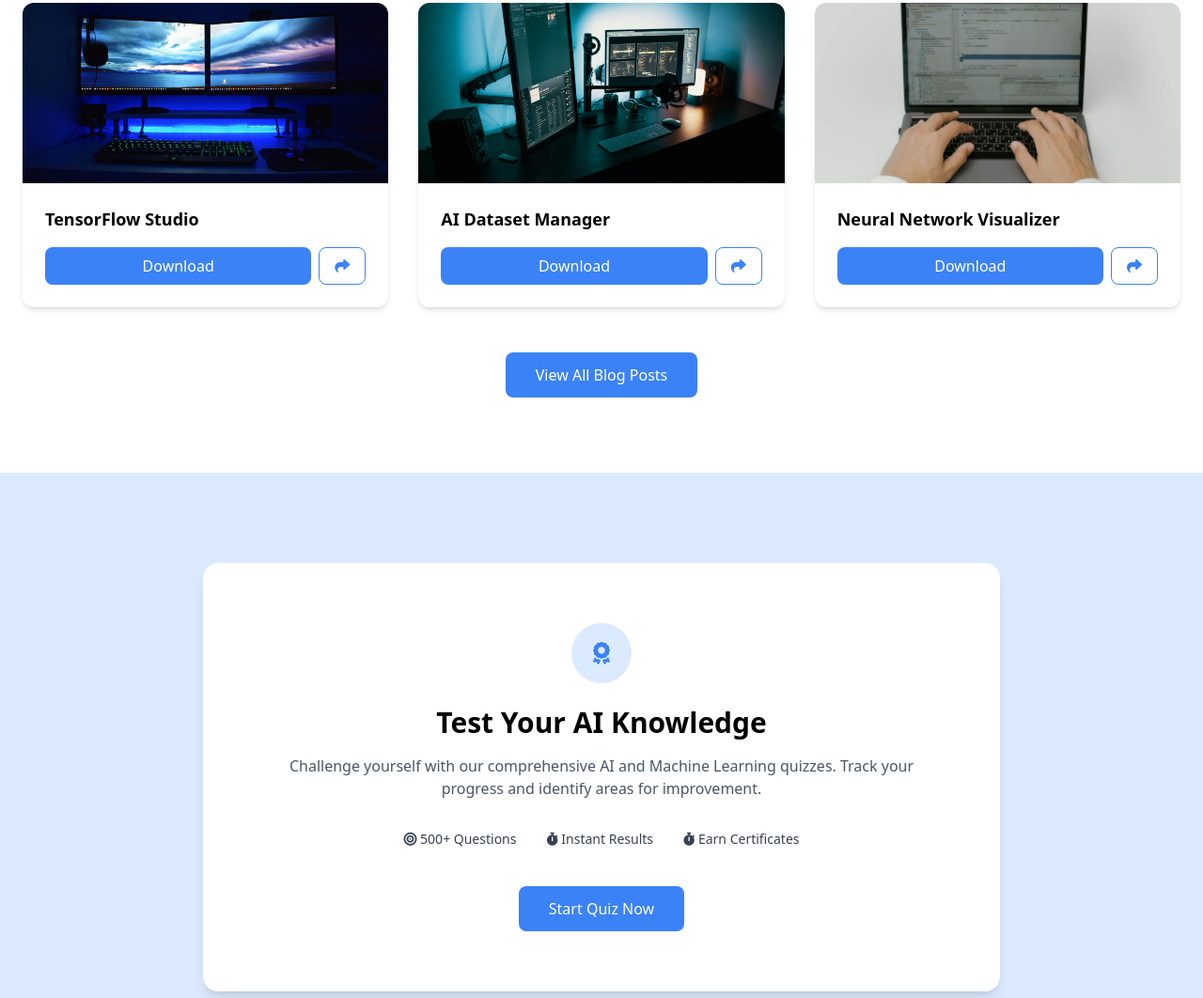
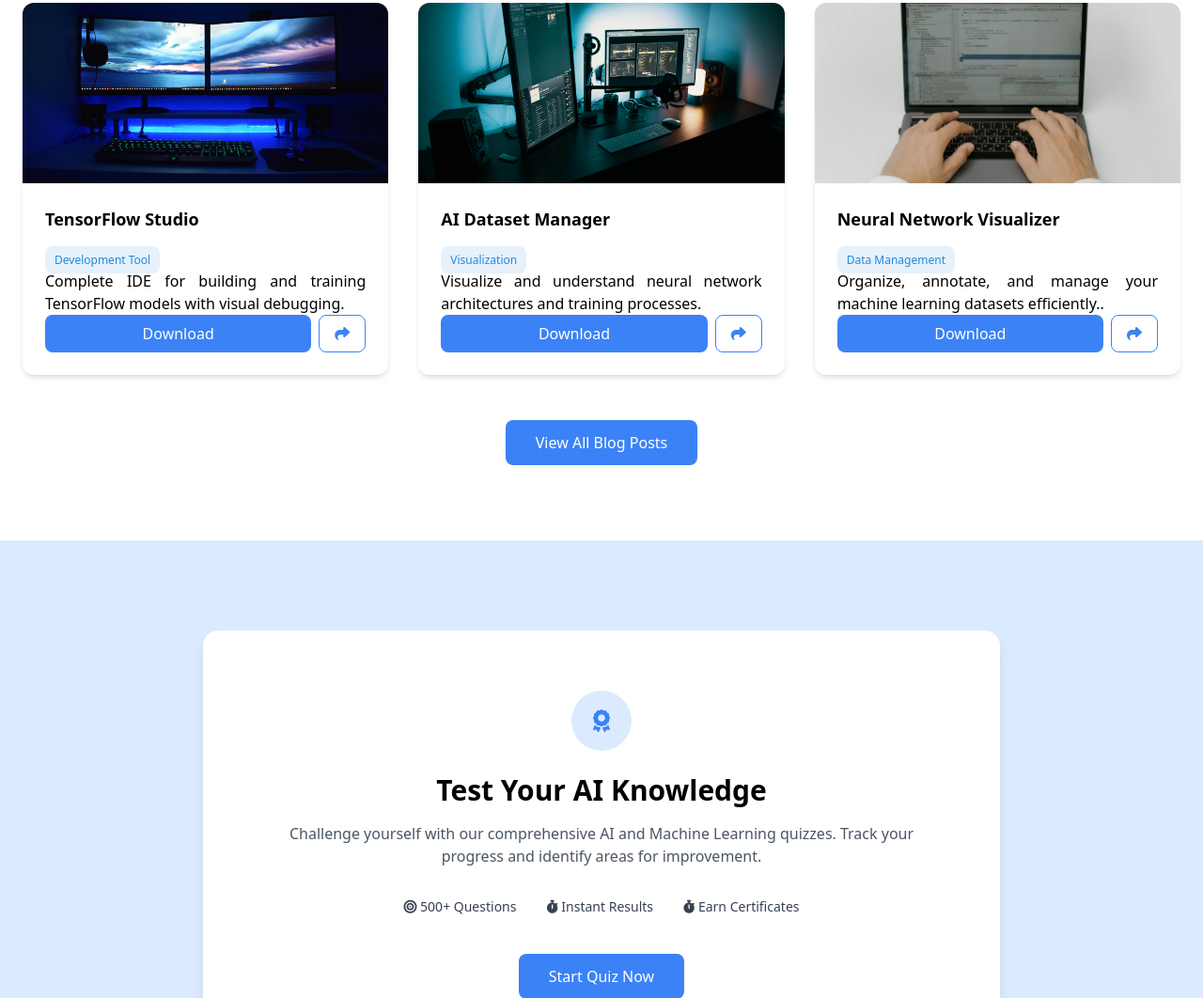
Before and after one commit to Razon-1/Tailwind-CSS, a website: page my-project/index.html in a window 1280 px wide. Shown: the part 3195-4257 px from the top of the page at 94% size. Drawn offline with nearby package versions, Linux system fonts and the light colour scheme; files whose address does not match are found by name.

Commit message:
Add some elements in  AI Software Tools

```diff
--- a/my-project/index.html
+++ b/my-project/index.html
@@ -271,6 +271,10 @@
 <img src="E:\Tailwind CSS\my-project\image\pexels-xexusdesigner-777001.jpg" class="w-full h-48 object-cover">
 <div class="p-6">
 <h3 class="font-semibold text-lg mb-4">TensorFlow Studio</h3>
+<span class="bg-[#e6f1fb] text-[#2389da] px-[10px] py-[6px] text-[12px] rounded-lg mb-10"  >Development Tool</span>
+<p class ="text-justify">Complete IDE for building and training TensorFlow models with visual debugging.
+
+</p>
 <div class="flex gap-2">
 <button class="bg-blue-500 text-white px-4 py-2 rounded-lg w-full">Download</button>
  <button class="border border-blue-500 text-blue-500 px-4 rounded-lg"> <i class="fa-solid fa-share"></i></button>
@@ -282,6 +286,8 @@
 <img src="E:\Tailwind CSS\my-project\image\pexels-joshsorenson-1714208.jpg" class="w-full h-48 object-cover">
 <div class="p-6">
 <h3 class="font-semibold text-lg mb-4">AI Dataset Manager</h3>
+<span class="bg-[#e6f1fb] text-[#2389da] px-[10px] py-[6px] text-[12px] rounded-lg mb-10"  >Visualization</span>
+<p class ="text-justify">Visualize and understand neural network architectures and training processes.</p>
 <div class="flex gap-2">
 <button class="bg-blue-500 text-white px-4 py-2 rounded-lg w-full">Download</button>
  <button class="border border-blue-500 text-blue-500 px-4 rounded-lg"><i class="fa-solid fa-share"></i></button>
@@ -293,6 +299,8 @@
 <img src="E:\Tailwind CSS\my-project\image\pexels-cottonbro-5474295.jpg" class="w-full h-48 object-cover">
 <div class="p-6">
 <h3 class="font-semibold text-lg mb-4">Neural Network Visualizer</h3>
+<span class="bg-[#e6f1fb] text-[#2389da] px-[10px] py-[6px] text-[12px] rounded-lg mb-10"  >Data Management</span>
+<p class ="text-justify">Organize, annotate, and manage your machine learning datasets efficiently..</P>
 <div class="flex gap-2">
 <button class="bg-blue-500 text-white px-4 py-2 rounded-lg w-full">Download</button>
  <button class="border border-blue-500 text-blue-500 px-4 rounded-lg"><i class="fa-solid fa-share"></i></button>
```
